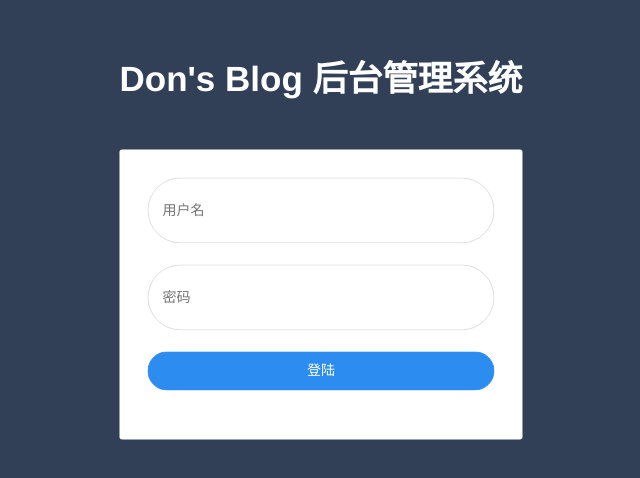
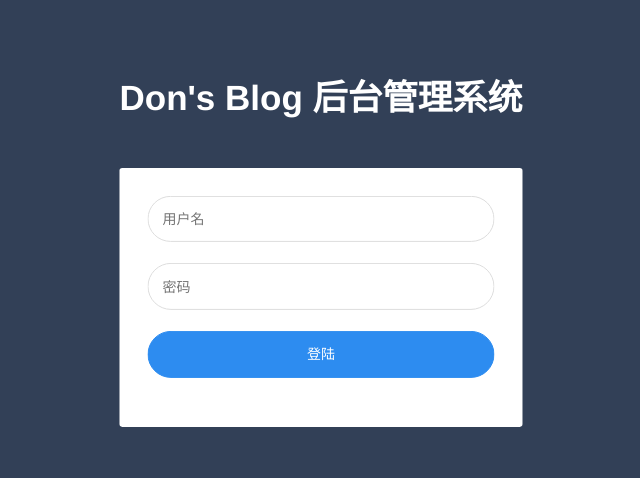
Before and after one commit to XNAL/don-blog-backManage, a Vue app: page /#/login in a window 1280 px wide. Shown: the part 112-590 px from the top of the page, without its empty margins (319-959 px from the left). Built offline with nearby package versions, Linux system fonts and the light colour scheme.

Commit message:
登录页面细节优化

```diff
--- a/src/components/MessageBox/index.js
+++ b/src/components/MessageBox/index.js
@@ -6,7 +6,6 @@ const MessageBox = {};
 MessageBox.install = function (Vue, options) {
   const MessageBoxInstance = Vue.extend(msgboxVue);
   let currentMsg;
-  // let instanceArray = [];
   const initInstance = () => {
     // 实例化vue实例
     currentMsg = new MessageBoxInstance();
--- a/src/components/MessageBox/index.vue
+++ b/src/components/MessageBox/index.vue
@@ -8,7 +8,7 @@
 		<h3 class="title">{{ title }}</h3>
 		<p class="content">{{ content }}</p>
     <div>
-      <input type="text" v-model="inputValue" v-if="isShowInput" ref="input">
+      <input type="text" v-model="inputValue" v-if="isShowInput" ref="input" @keyup.enter="confirm">
     </div>
 		<div class="btn-group">
 			<button class="btn-default" @click="cancel" v-show="isShowCancelBtn">{{ cancelBtnText }}</button>
--- a/src/pages/Login.vue
+++ b/src/pages/Login.vue
@@ -4,10 +4,10 @@
       <h2>Don's Blog 后台管理系统</h2>
       <div class="login-form">
         <div class="form-group">
-          <input type="text" class="username" v-model="userName" placeholder="用户名">
+          <input type="text" class="username" v-model="userName"  placeholder="用户名">
         </div>
         <div class="form-group">
-          <input type="password" class="passowrd" v-model="password" placeholder="密码">
+          <input type="password" class="passowrd" v-model="password"  @keyup.enter="login" placeholder="密码">
         </div>
         <div class="form-group">
           <button class="btnLogin" ref="login" @click="login">登陆</button>
@@ -81,8 +81,9 @@ export default {
     input, button {
       width: 100%;
       font-size: 1em;
+      line-height: 2;
       margin: 0;
-      padding: 0.8em 1em;
+      padding: 0.6em 1em;
       border: 1px solid #ddd;
       border-radius: 4em;
       box-sizing: border-box;
```
